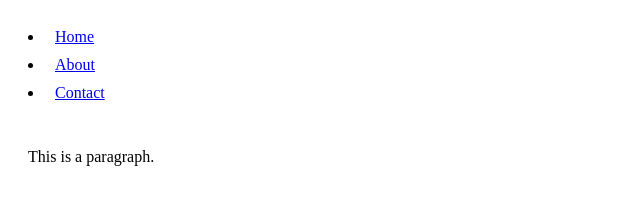
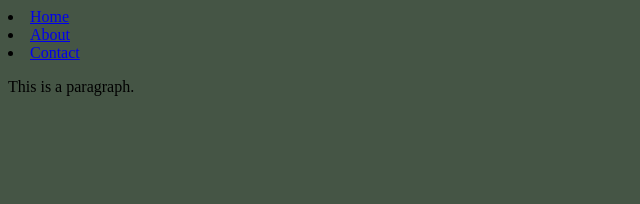
Before and after one commit to ChrisAdamyk/website, a plain HTML site: page index.html in a window 1280 px wide. Shown: the whole page, without its empty margins (0-640 px from the left). Drawn offline with Linux system fonts and the light colour scheme.

Commit message:
Adding navigation CSS

```diff
--- a/css/styles.css
+++ b/css/styles.css
@@ -1,4 +1,14 @@
-* {
-  margain: 3px;
-  padding: 5px;
+
+body {
+  color: #000000;
+  background-color: #455545;
+  font-family: "Times New Roman", serif;
+  text-align: left
 }
+
+#navigation {
+/*   background-image: url(""); */
+  margain: 2px;
+  padding: 1px;
+  position: fixed;
+}
```
